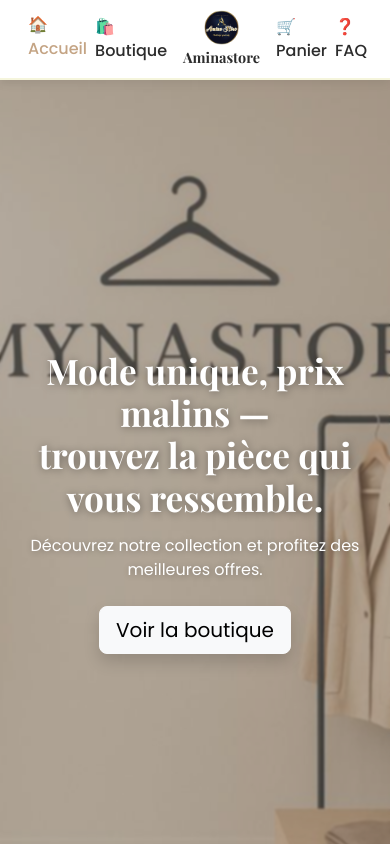
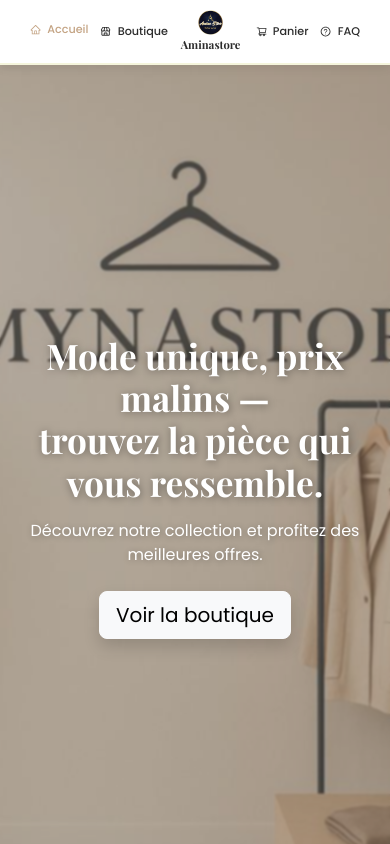
Before and after one commit to caillou590/Aminastore-frontend, a React (Vite) app in the folder aminastore-frontend/: page / in a window 390 px wide. Shown: the top 844 px of the page. Built offline with nearby package versions, Linux system fonts and the light colour scheme; no server answers.

Commit message:
frontend

```diff
--- a/aminastore-frontend/package.json
+++ b/aminastore-frontend/package.json
@@ -10,6 +10,8 @@
     "preview": "vite preview"
   },
   "dependencies": {
+    "@fortawesome/free-solid-svg-icons": "^7.0.1",
+    "@fortawesome/react-fontawesome": "^3.0.2",
     "axios": "^1.11.0",
     "bootstrap": "^5.3.7",
     "bootstrap-icons": "^1.13.1",
--- a/aminastore-frontend/src/components/NavBar.jsx
+++ b/aminastore-frontend/src/components/NavBar.jsx
@@ -1,6 +1,8 @@
 import React from "react";
 import { NavLink } from "react-router-dom";
 import logo from "../assets/logo.png";
+import { AiOutlineHome, AiOutlineShoppingCart, AiOutlineQuestionCircle } from "react-icons/ai";
+import { BiStore } from "react-icons/bi";
 import "../styles/NavBar.css";
 
 const NavBar = () => {
@@ -10,10 +12,10 @@ const NavBar = () => {
         {/* Groupe gauche */}
         <div className="nav-left">
           <NavLink to="/" className="nav-link">
-            🏠 Accueil
+            <AiOutlineHome /> Accueil
           </NavLink>
           <NavLink to="/boutique" className="nav-link">
-            🛍️ Boutique
+            <BiStore /> Boutique
           </NavLink>
         </div>
 
@@ -26,10 +28,10 @@ const NavBar = () => {
         {/* Groupe droit */}
         <div className="nav-right">
           <NavLink to="/panier" className="nav-link">
-            🛒 Panier
+            <AiOutlineShoppingCart /> Panier
           </NavLink>
           <NavLink to="/faq" className="nav-link">
-            ❓ FAQ
+            <AiOutlineQuestionCircle /> FAQ
           </NavLink>
         </div>
       </div>
--- a/aminastore-frontend/src/styles/NavBar.css
+++ b/aminastore-frontend/src/styles/NavBar.css
@@ -22,7 +22,11 @@
 .nav-left, .nav-right {
   display: flex;
   gap: 0.8rem;
-  flex: 1 1 auto; /* laisse s'étendre sur mobile */
+  flex: 1 1 auto; /* prend l’espace restant */
+  min-width: 0;
+}
+
+.nav-left {
   justify-content: flex-start;
 }
 
@@ -36,11 +40,13 @@
   flex-direction: column;
   align-items: center;
   text-align: center;
-  flex-shrink: 0;
+  flex: 0 0 80px; /* largeur fixe sur mobile */
+  margin: 0 5px;
 }
 
 .logo-center img {
-  height: 45px;
+  height: 40px;
+  max-width: 100%;
   transition: transform 0.3s ease;
 }
 
@@ -52,8 +58,9 @@
   font-family: 'Playfair Display', serif;
   font-weight: 700;
   color: #2c2c2c;
-  font-size: 1rem;
+  font-size: 0.95rem;
   margin-top: 2px;
+  white-space: nowrap;
 }
 
 /* Liens / icônes */
@@ -62,8 +69,9 @@
   font-weight: 500;
   display: flex;
   align-items: center;
-  gap: 5px;
+  gap: 6px;
   transition: color 0.3s ease, transform 0.3s ease;
+  white-space: nowrap;
 }
 
 .custom-navbar .nav-link:hover,
@@ -72,28 +80,55 @@
   transform: translateY(-2px);
 }
 
-.custom-navbar .nav-link svg {
-  font-size: 20px;
-}
-
 /* ======================
    Responsive
 ====================== */
 @media (max-width: 768px) {
+  .custom-navbar .container {
+    justify-content: space-between;
+    align-items: center;
+  }
+
+  .logo-center {
+    flex: 0 0 60px; /* réduit le logo sur mobile */
+    margin: 0 5px;
+  }
+
   .logo-center img {
-    height: 35px;
+    height: 30px;
   }
 
   .logo-center .brand-name {
-    font-size: 0.9rem;
+    font-size: 0.8rem;
   }
 
   .nav-left, .nav-right {
     gap: 0.5rem;
   }
 
-  /* Force icônes gauche/droite à rester alignées sur la même ligne que le logo */
-  .custom-navbar .container {
-    justify-content: space-between;
+  .nav-left .nav-link,
+  .nav-right .nav-link {
+    font-size: 0.75rem;
+    padding: 1px 3px;
   }
 }
+
+@media (max-width: 480px) {
+  .logo-center {
+    flex: 0 0 50px;
+  }
+
+  .logo-center img {
+    height: 25px;
+  }
+
+  .logo-center .brand-name {
+    font-size: 0.7rem;
+  }
+
+  .nav-left .nav-link,
+  .nav-right .nav-link {
+    font-size: 0.7rem;
+    padding: 1px 2px;
+  }
+}
```
Also changed, not shown: 1 other file (tests, documents, lock files or other folders).
